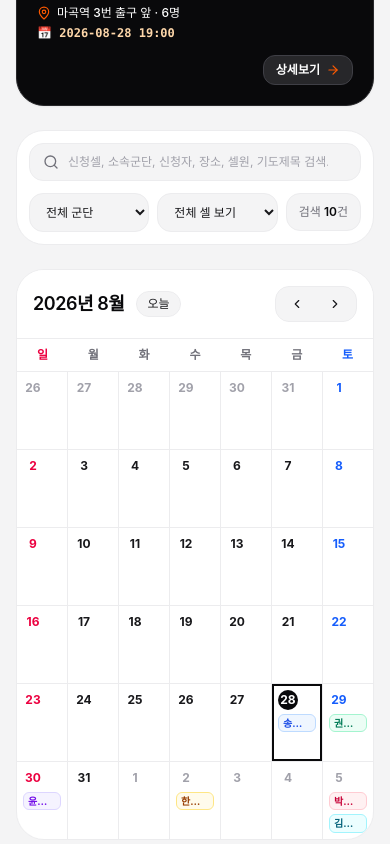
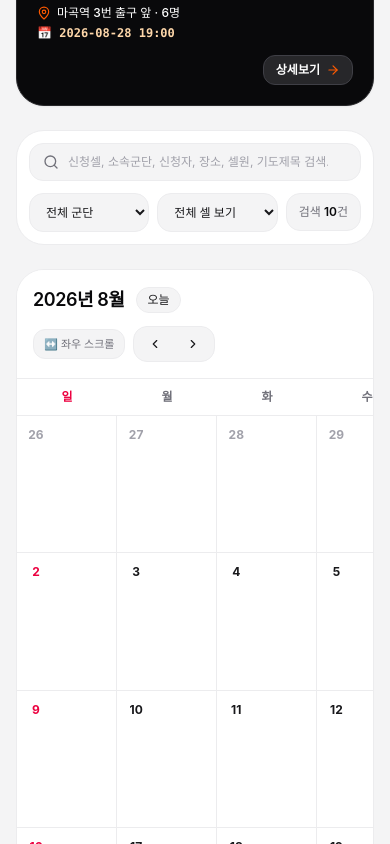
Before and after one commit to syc5032-code/newsound-evangelism, a React (Vite) app: page / in a window 390 px wide. Shown: the part 1156-2000 px from the top of the page. Built offline with nearby package versions, Linux system fonts and the light colour scheme; a web font is replaced by a local one.

Commit message:
feat: enable horizontal scroll and spacious full-card view on mobile calendar

```diff
--- a/src/components/MonthCalendar.tsx
+++ b/src/components/MonthCalendar.tsx
@@ -54,6 +54,11 @@ export const MonthCalendar: React.FC<MonthCalendarProps> = ({
             </button>
           </div>
 
+          <div className="flex items-center gap-2">
+            <span className="sm:hidden text-[11px] text-[#71717a] font-medium flex items-center gap-1 bg-[#f4f4f5] px-2.5 py-1.5 rounded-[12px] border border-[#ececee]">
+              ↔️ 좌우 스크롤
+            </span>
+
             {/* Month Navigation Arrows */}
             <div className="flex items-center gap-1 bg-[#f4f4f5] p-1 rounded-[14px] border border-[#ececee]">
               <button
@@ -76,9 +81,14 @@ export const MonthCalendar: React.FC<MonthCalendarProps> = ({
               </button>
             </div>
           </div>
+        </div>
+
+        {/* 📱💻 Horizontal Scrollable Calendar Table Container */}
+        <div className="overflow-x-auto overscroll-x-contain">
+          <div className="min-w-[700px] sm:min-w-0">
 
             {/* Weekday Header (일 ~ 토) */}
-        <div className="grid grid-cols-7 border-b border-[#ececee] bg-[#ffffff] text-center py-2 text-xs font-semibold">
+            <div className="grid grid-cols-7 border-b border-[#ececee] bg-[#ffffff] text-center py-2.5 text-xs font-semibold">
               {KOREAN_DAYS.map((day, idx) => {
                 const isSun = idx === 0;
                 const isSat = idx === 6;
@@ -110,7 +120,7 @@ export const MonthCalendar: React.FC<MonthCalendarProps> = ({
                   <div
                     key={day.dateString}
                     onClick={() => setSelectedDateStr(day.dateString)}
-                className={`min-h-[76px] sm:min-h-[145px] p-1.5 sm:p-2.5 bg-[#ffffff] transition-colors relative flex flex-col justify-between cursor-pointer group ${
+                    className={`min-h-[130px] sm:min-h-[145px] p-2 sm:p-2.5 bg-[#ffffff] transition-colors relative flex flex-col justify-between cursor-pointer group ${
                       !day.isCurrentMonth
                         ? 'bg-[#fafafa] text-[#a1a1aa]'
                         : 'bg-[#ffffff] text-[#18181b]'
@@ -118,15 +128,15 @@ export const MonthCalendar: React.FC<MonthCalendarProps> = ({
                       isSelected
                         ? 'ring-2 ring-inset ring-[#09090b] bg-[#f4f4f5] z-10'
                         : day.isToday
-                    ? 'ring-1 ring-inset ring-[#71717a] bg-[#f4f4f5]/60'
+                        ? 'ring-1.5 ring-inset ring-[#09090b] bg-[#f4f4f5]/70'
                         : 'hover:bg-[#fafafa]'
                     }`}
                   >
                     {/* Day Top Bar */}
-                <div className="flex items-center justify-between">
-                  <div className="flex items-center gap-1">
+                    <div className="flex items-center justify-between mb-1">
+                      <div className="flex items-center gap-1.5">
                         <span
-                      className={`inline-flex items-center justify-center text-xs font-bold w-5 h-5 sm:w-6 sm:h-6 rounded-[10000px] transition-all ${
+                          className={`inline-flex items-center justify-center text-xs font-bold w-5.5 h-5.5 sm:w-6 sm:h-6 rounded-[10000px] transition-all ${
                             day.isToday
                               ? 'bg-[#09090b] text-[#ffffff]'
                               : !day.isCurrentMonth
@@ -141,13 +151,13 @@ export const MonthCalendar: React.FC<MonthCalendarProps> = ({
                           {day.dayNumber}
                         </span>
                         {day.isToday && (
-                      <span className="hidden sm:inline-block text-[10px] font-extrabold text-[#ff5a00] tracking-wider">
+                          <span className="inline-block text-[10px] font-extrabold text-[#ff5a00] tracking-wider">
                             TODAY
                           </span>
                         )}
                       </div>
 
-                  {/* Desktop Quick Add Button */}
+                      {/* Quick Add Button */}
                       {day.isCurrentMonth && (
                         <button
                           type="button"
@@ -155,7 +165,7 @@ export const MonthCalendar: React.FC<MonthCalendarProps> = ({
                             e.stopPropagation();
                             onOpenApplyModalForDate(day.dateString);
                           }}
-                      className="hidden sm:flex opacity-0 group-hover:opacity-100 p-1 text-[#71717a] hover:text-[#09090b] hover:bg-[#ececee] rounded-[8px] transition-all cursor-pointer"
+                          className="opacity-0 group-hover:opacity-100 p-1 text-[#71717a] hover:text-[#09090b] hover:bg-[#ececee] rounded-[8px] transition-all cursor-pointer"
                           title={`${day.dateString} 신청하기`}
                         >
                           <Plus className="w-3.5 h-3.5" />
@@ -163,33 +173,8 @@ export const MonthCalendar: React.FC<MonthCalendarProps> = ({
                       )}
                     </div>
 
-                {/* --- MOBILE VIEW: Clean Compact Event Badges (sm:hidden) --- */}
-                <div className="sm:hidden flex-1 flex flex-col gap-1 mt-1 overflow-hidden">
-                  {day.events.slice(0, 2).map((schedule) => {
-                    const colorTheme = CELL_COLORS[schedule.themeColor] || CELL_COLORS.blue;
-                    return (
-                      <div
-                        key={schedule.id}
-                        onClick={(e) => {
-                          e.stopPropagation();
-                          onSelectSchedule(schedule);
-                        }}
-                        className={`px-1 py-0.5 rounded-[6px] text-[10px] font-bold truncate leading-tight border ${colorTheme.bg} ${colorTheme.border} ${colorTheme.text}`}
-                        title={schedule.cellName}
-                      >
-                        {schedule.cellName}
-                      </div>
-                    );
-                  })}
-                  {day.events.length > 2 && (
-                    <span className="text-[9px] text-[#71717a] font-medium leading-none">
-                      +{day.events.length - 2}
-                    </span>
-                  )}
-                </div>
-
-                {/* --- DESKTOP VIEW: Full Event Cards (hidden sm:flex) --- */}
-                <div className="hidden sm:flex flex-1 flex-col gap-1.5 overflow-y-auto max-h-[105px] pr-0.5 mt-1.5">
+                    {/* --- Full Event Cards (모바일/PC 모두 넓고 시원하게 정보 표시) --- */}
+                    <div className="flex-1 flex flex-col gap-1.5 overflow-y-auto max-h-[105px] pr-0.5 mt-1">
                       {day.events.map((schedule) => {
                         const colorTheme = CELL_COLORS[schedule.themeColor] || CELL_COLORS.blue;
 
@@ -210,7 +195,7 @@ export const MonthCalendar: React.FC<MonthCalendarProps> = ({
                               </span>
                             </div>
                             <div className="flex items-center justify-between text-[10px] opacity-90 mt-0.5">
-                          <span className="truncate max-w-[75px] font-medium">{schedule.location}</span>
+                              <span className="truncate max-w-[70px] sm:max-w-[75px] font-medium">{schedule.location}</span>
                               <span className="shrink-0 font-semibold">👥 {schedule.participantCount}명</span>
                             </div>
                           </div>
@@ -221,6 +206,9 @@ export const MonthCalendar: React.FC<MonthCalendarProps> = ({
                   </div>
                 );
               })}
+            </div>
+
+          </div>
         </div>
 
       </div>
```
Lines whose indentation alone changed are shown as unchanged.
